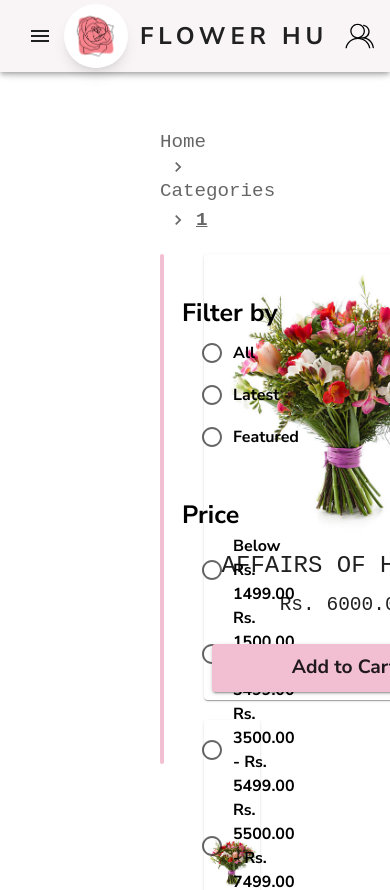
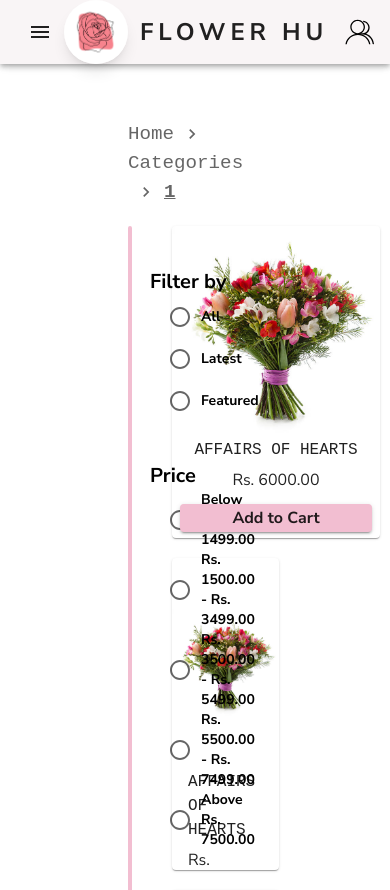
Before and after one commit to DaNoDya99/Flora, a React (Vite) app: page /products/1 in a window 390 px wide. Shown: the top 890 px of the page. Built offline with nearby package versions, Linux system fonts and the light colour scheme; grey boxes are pictures that could not be loaded.

Commit message:
Responsivness login, register, home and categories

```diff
--- a/src/components/card.jsx
+++ b/src/components/card.jsx
@@ -8,7 +8,7 @@ import ProductImage from "../assets/images/product.jpg";
 
 export default function ImgMediaCard() {
     return (
-        <Card sx={{ maxWidth: 280, maxHeight: 450}} className={'hover:scale-[101%] nunito-sans-light'}>
+        <Card sx={{ maxWidth: 280, maxHeight: 450 }} className={'hover:scale-[101%] nunito-sans-light max-2xl:w-[13em] max-2xl:h-[19.5em]'}>
             <CardMedia
                 component="img"
                 alt="green iguana"
@@ -17,30 +17,31 @@ export default function ImgMediaCard() {
                 sx={{
                     objectFit: 'contain',
                     objectPosition: 'center',
-                    width: 280,
-                    height: 280,
+                    // width: 280,
+                    // height: 280,
 
                 }}
+                className={'max-2xl:w-[13em] max-2xl:h-[13em]'}
             />
-            <CardContent className={'flex flex-col items-center'}>
-                <Typography gutterBottom variant="h5" component="div">
+            <CardContent className={'flex flex-col items-center'} sx={{ py: 0.5 }}>
+                <Typography gutterBottom component="div" className='max-2xl:text-sm font-semibold'>
                     AFFAIRS OF HEARTS
                 </Typography>
-                <Typography sx={{fontSize: '1.5em'}}>
+                <Typography className='max-2xl:text-sm'>
                     Rs. 6000.00
                 </Typography>
             </CardContent>
             <CardActions>
                 <Button variant="contained"
-                        color="secondary3"
-                        sx={{fontSize: '1.2em',
-                            fontWeight: 'bold',
-                            textTransform: 'none',
-                            width: 280,
-                            height: '2.5em',
-                        }}
-                        className={'nunito-sans-light'}
-                >Add to Cart
+                    color="secondary3"
+                    sx={{
+                        fontWeight: 'bold',
+                        textTransform: 'none',
+                        width: 280,
+                        height: '2em',
+                    }}
+
+                ><span className={'nunito-sans-light text-[1rem]'}>Add to Cart</span>
                 </Button>
             </CardActions>
         </Card>
--- a/src/components/descriptive-card.jsx
+++ b/src/components/descriptive-card.jsx
@@ -8,9 +8,9 @@ function DescriptiveCard(props) {
     return (
         <>
             <div className={size ? 'p-5 space-y-2 bg-secondary rounded-xl shadow-lg mx-2 w-[30%] min-h-[9em]'
-                : 'p-5 space-y-2 bg-secondary rounded-xl shadow-lg mx-2 w-[80%] min-h-[9em]'}>
-                <h1 className={'text-3xl font-semibold'}>{collection.name}</h1>
-                <p className={'text-lg text-justify'}>
+                : 'p-5 space-y-2 bg-secondary rounded-xl shadow-lg mx-2 w-[95%] min-h-[9em]'}>
+                <h1 className={'text-3xl font-semibold max-2xl:text-2xl'}>{collection.name}</h1>
+                <p className={'text-lg text-justify max-2xl:text-sm'}>
                     {/* eslint-disable-next-line react/no-unescaped-entities */}
                     {collection.description}</p>
             </div>
--- a/src/components/navbar.jsx
+++ b/src/components/navbar.jsx
@@ -12,10 +12,10 @@ import Tooltip from '@mui/material/Tooltip';
 import MenuItem from '@mui/material/MenuItem';
 import LogoImage from '../assets/images/logo-only-image.png';
 import AccountIcon from '../assets/svgs/account.svg';
-import {useSelector} from "react-redux";
-import {Link} from "react-router-dom";
+import { useSelector } from "react-redux";
+import { Link } from "react-router-dom";
 import Drawer from "@mui/material/Drawer";
-import {styled} from "@mui/material/styles";
+import { styled } from "@mui/material/styles";
 
 const pages = ["Categories", "About", "Contact"];
 
@@ -25,11 +25,11 @@ const DrawerStyled = styled(Drawer)(() => ({
 }))
 function ResponsiveAppBar() {
     const loggedIn = useSelector(state => state.customer.data.loggedIn);
-    const settings = loggedIn ? [{'name' : 'Profile','link' : '/auth/login'},
-        {'name' : 'Logout', 'link' : '/auth/logout'}] : [{'name' : 'Login', 'link' : '/auth/login'},
-        {'name' : 'Register', 'link' : '/auth/register'}];
+    const settings = loggedIn ? [{ 'name': 'Profile', 'link': '/auth/login' },
+    { 'name': 'Logout', 'link': '/auth/logout' }] : [{ 'name': 'Login', 'link': '/auth/login' },
+    { 'name': 'Register', 'link': '/auth/register' }];
 
-    let profile_image =  <img src={AccountIcon} className={"w-8 h-8"} alt="Account"/>
+    let profile_image = <img src={AccountIcon} className={"w-8 h-8"} alt="Account" />
 
     const [open, setOpen] = React.useState(false);
 
@@ -39,7 +39,7 @@ function ResponsiveAppBar() {
 
 
     if (loggedIn) {
-        profile_image = <img src={AccountIcon} className={"w-8 h-8"} alt="Account"/>
+        profile_image = <img src={AccountIcon} className={"w-8 h-8"} alt="Account" />
     }
 
     const [anchorElNav, setAnchorElNav] = React.useState(null);
@@ -62,10 +62,10 @@ function ResponsiveAppBar() {
 
     return (
         <AppBar position="sticky" color={"primary"} className={'nunito-sans-light'}>
-            <Container maxWidth="xl" className={"p-1"}>
+            <Container maxWidth="xl" className={"p-1 max-2xl:p-0"}>
                 <Toolbar disableGutters>
                     <Box>
-                        <img src={LogoImage} className="w-16 h-16 rounded-full shadow-lg max-[900px]:hidden" alt="logo"/>
+                        <img src={LogoImage} className="w-16 h-16 rounded-full shadow-lg max-[900px]:hidden max-2xl:w-12 max-2xl:h-12" alt="logo" />
                     </Box>
                     <Typography
                         variant="h6"
@@ -122,7 +122,7 @@ function ResponsiveAppBar() {
                             ))}
                         </Menu>
                     </Box>
-                    <img src={LogoImage} className="w-16 h-16 rounded-full shadow-lg min-[900px]:hidden" alt="logo"/>
+                    <img src={LogoImage} className="w-16 h-16 rounded-full shadow-lg min-[900px]:hidden" alt="logo" />
                     <Typography
                         variant="h5"
                         noWrap
@@ -147,10 +147,10 @@ function ResponsiveAppBar() {
                             <Button
                                 key={page}
                                 onClick={handleCloseNavMenu}
-                                sx={{ my: 2, color: 'black', display: 'block', marginX: 1}}
+                                sx={{ my: 2, color: 'black', display: 'block', marginX: 1 }}
                             >
-                                {page === 'Categories' ? <Typography textAlign="center" sx={{fontSize : 16}} onClick={toggleDrawer(true)}>{page}</Typography>
-                                    : <Typography textAlign="center" sx={{fontSize : 16}}>{page}</Typography>}
+                                {page === 'Categories' ? <Typography textAlign="center" sx={{ fontSize: 16 }} onClick={toggleDrawer(true)}>{page}</Typography>
+                                    : <Typography textAlign="center" sx={{ fontSize: 16 }}>{page}</Typography>}
                             </Button>
                         ))}
                     </Box>
@@ -189,44 +189,44 @@ function ResponsiveAppBar() {
                 </Toolbar>
             </Container>
             <DrawerStyled anchor={'left'} open={open} onClose={toggleDrawer(false)} hideBackdrop={false}>
-                <div className={'m-5 flex flex-col justify-center'}>
+                <div className={'m-5 flex flex-col justify-center max-2xl:my-0'}>
                     <div className={'w-full text-center'}>
-                        <h1 className={'text-4xl font-semibold'}>Our Collections</h1>
+                        <h1 className={'text-4xl font-bold max-2xl:text-3xl max-2xl:mt-5'}>Our Collections</h1>
                     </div>
-                    <div className={"my-10 space-y-5 mx-5"}>
+                    <div className={"my-10 space-y-5 mx-5 max-2xl:my-5 max-2xl:mx-2"}>
                         <div>
-                            <div className={'text-2xl'}>
+                            <div className={'text-2xl max-2xl:text-xl max-2xl:font-semibold'}>
                                 🎉 Occasional Delights
                             </div>
-                            <div className={'ms-14 my-4 space-y-4'}>
-                                <h2 className={'hover:font-semibold'}>- <Link to={'products/birthday'} onClick={toggleDrawer(false)}>Birthday</Link></h2>
-                                <h2 className={'hover:font-semibold'}>- <Link to={'#'}>Love & Romance</Link></h2>
-                                <h2 className={'hover:font-semibold'}>- <Link to={'#'}>Anniversary</Link></h2>
-                                <h2 className={'hover:font-semibold'}>- <Link to={'#'}>Wedding</Link></h2>
-                                <h2 className={'hover:font-semibold'}>- <Link to={'#'}>Congratulations</Link></h2>
+                            <div className={'ms-14 my-4 max-2xl:my-2 space-y-4 max-2xl:space-y-2'}>
+                                <h2 className={'hover:font-semibold max-2xl:text-sm max-2xl:font-semibold'}>- <Link to={'products/birthday'} onClick={toggleDrawer(false)}>Birthday</Link></h2>
+                                <h2 className={'hover:font-semibold max-2xl:text-sm max-2xl:font-semibold'}>- <Link to={'#'}>Love & Romance</Link></h2>
+                                <h2 className={'hover:font-semibold max-2xl:text-sm max-2xl:font-semibold'}>- <Link to={'#'}>Anniversary</Link></h2>
+                                <h2 className={'hover:font-semibold max-2xl:text-sm max-2xl:font-semibold'}>- <Link to={'#'}>Wedding</Link></h2>
+                                <h2 className={'hover:font-semibold max-2xl:text-sm max-2xl:font-semibold'}>- <Link to={'#'}>Congratulations</Link></h2>
                             </div>
                         </div>
                         <div>
-                            <div className={'text-2xl'}>
+                            <div className={'text-2xl max-2xl:text-xl max-2xl:font-semibold'}>
                                 🌷 Flower Type Elegance
                             </div>
-                            <div className={'ms-14 my-4 space-y-4'}>
-                                <h2 className={'hover:font-semibold'}>- <Link to={'#'}>Lilies</Link></h2>
-                                <h2 className={'hover:font-semibold'}>- <Link to={'#'}>Roses</Link></h2>
-                                <h2 className={'hover:font-semibold'}>- <Link to={'#'}>Chrysanthemums</Link></h2>
-                                <h2 className={'hover:font-semibold'}>- <Link to={'#'}>Gerbera</Link></h2>
-                                <h2 className={'hover:font-semibold'}>- <Link to={'#'}>Mix</Link></h2>
+                            <div className={'ms-14 my-4 max-2xl:my-2 space-y-4 max-2xl:space-y-2'}>
+                                <h2 className={'hover:font-semibold max-2xl:text-sm max-2xl:font-semibold'}>- <Link to={'#'}>Lilies</Link></h2>
+                                <h2 className={'hover:font-semibold max-2xl:text-sm max-2xl:font-semibold'}>- <Link to={'#'}>Roses</Link></h2>
+                                <h2 className={'hover:font-semibold max-2xl:text-sm max-2xl:font-semibold'}>- <Link to={'#'}>Chrysanthemums</Link></h2>
+                                <h2 className={'hover:font-semibold max-2xl:text-sm max-2xl:font-semibold'}>- <Link to={'#'}>Gerbera</Link></h2>
+                                <h2 className={'hover:font-semibold max-2xl:text-sm max-2xl:font-semibold'}>- <Link to={'#'}>Mix</Link></h2>
                             </div>
                         </div>
                         <div>
-                            <div className={'text-2xl'}>
+                            <div className={'text-2xl max-2xl:text-xl max-2xl:font-semibold'}>
                                 🌈 Colorful Blossoms
                             </div>
-                            <div className={'ms-14 my-4 space-y-4'}>
-                                <h2 className={'hover:font-semibold'}>- <Link to={'#'}>Pink</Link></h2>
-                                <h2 className={'hover:font-semibold'}>- <Link to={'#'}>Red</Link></h2>
-                                <h2 className={'hover:font-semibold'}>- <Link to={'#'}>White</Link></h2>
-                                <h2 className={'hover:font-semibold'}>- <Link to={'#'}>Yellow</Link></h2>
+                            <div className={'ms-14 my-4 max-2xl:my-2 space-y-4 max-2xl:space-y-2'}>
+                                <h2 className={'hover:font-semibold max-2xl:text-sm max-2xl:font-semibold'}>- <Link to={'#'}>Pink</Link></h2>
+                                <h2 className={'hover:font-semibold max-2xl:text-sm max-2xl:font-semibold'}>- <Link to={'#'}>Red</Link></h2>
+                                <h2 className={'hover:font-semibold max-2xl:text-sm max-2xl:font-semibold'}>- <Link to={'#'}>White</Link></h2>
+                                <h2 className={'hover:font-semibold max-2xl:text-sm max-2xl:font-semibold'}>- <Link to={'#'}>Yellow</Link></h2>
                             </div>
                         </div>
                     </div>
--- a/src/layouts/auth_layout.jsx
+++ b/src/layouts/auth_layout.jsx
@@ -15,7 +15,7 @@ function AuthLayout() {
                 <div className={"w-[40%]"}>
                     <img src={AuthBackgroundImage}
                          alt="background image"
-                        className={"object-cover w-full h-[90vh] mt-1 opacity-75"}
+                        className={"object-cover w-full h-screen mt-1 opacity-75"}
                     />
                 </div>
             </div>
--- a/src/pages/customer/products.jsx
+++ b/src/pages/customer/products.jsx
@@ -1,6 +1,6 @@
-import {Link, useLoaderData} from "react-router-dom";
+import { Link, useLoaderData } from "react-router-dom";
 import Breadcrumb from "../../components/breadcrumb.jsx";
-import {FormControl, FormControlLabel, FormLabel, Pagination, Radio, RadioGroup} from "@mui/material";
+import { FormControl, FormControlLabel, FormLabel, Pagination, Radio, RadioGroup } from "@mui/material";
 import AuthBackgroundImage from "../../assets/images/auth-background.jpg";
 import Typography from "@mui/material/Typography";
 import ImgMediaCard from "../../components/card.jsx";
@@ -9,66 +9,66 @@ function Products() {
     const category = useLoaderData();
 
     const path = [
-        {path: '/', name: 'Home',last: false},
-        {path: '/categories', name: 'Categories',last: false},
-        {path: `/products/${category}`, name: category[0].toUpperCase() + category.slice(1), last: true}
+        { path: '/', name: 'Home', last: false },
+        { path: '/categories', name: 'Categories', last: false },
+        { path: `/products/${category}`, name: category[0].toUpperCase() + category.slice(1), last: true }
     ];
 
     return (
-        <div className={'min-h-[90vh] py-14 px-[10em]'}>
+        <div className={'min-h-[90vh] py-14 px-[10em] max-2xl:px-[8em]'}>
             <Breadcrumb path={path} />
             <div className={'w-full flex min-h-[78vh] mt-5 nunito-sans-light'}>
-                <div className={'w-[20%] border-2 border-secondary3 rounded relative max-h-[60.4vh]'}>
-                    <img src={AuthBackgroundImage} alt="background image" className={'h-[60vh] object-cover opacity-30'}/>
+                <div className={'w-[20%] border-2 border-secondary3 rounded relative max-h-[60.4vh] max-2xl:w-[30%] max-2xl:max-h-[90vh]'}>
+                    <img src={AuthBackgroundImage} alt="background image" className={'h-[60vh] max-2xl:h-[89.3vh] object-cover opacity-30'} />
                     <div className={'space-y-10 absolute top-10 left-5'}>
                         <FormControl className={'nunito-sans-light'}>
-                            <FormLabel id="demo-radio-buttons-group-label" sx={{fontWeight : 'bold', fontSize:25, color : 'black'}}
-                                       className={'nunito-sans-light'} focused={false}>Filter by</FormLabel>
+                            <FormLabel id="demo-radio-buttons-group-label" sx={{ fontWeight: 'bold', fontSize: 25, color: 'black' }}
+                                className={'nunito-sans-light max-2xl:!text-xl'} focused={false}>Filter by</FormLabel>
                             <RadioGroup
                                 aria-labelledby="demo-radio-buttons-group-label"
                                 defaultValue="female"
                                 name="radio-buttons-group"
                                 className={'ms-5'}
                             >
-                                <FormControlLabel value="all" control={<Radio />} label={<Typography sx={{fontWeight : 'bold'}} className={'nunito-sans-light'}>All</Typography>}/>
-                                <FormControlLabel value="latest" control={<Radio />} label={<Typography sx={{fontWeight : 'bold'}} className={'nunito-sans-light'}>Latest</Typography>}/>
-                                <FormControlLabel value="top" control={<Radio />} label={<Typography sx={{fontWeight : 'bold'}} className={'nunito-sans-light'}>Featured</Typography>}/>
+                                <FormControlLabel value="all" control={<Radio />} label={<Typography sx={{ fontWeight: 'bold' }} className={'nunito-sans-light max-2xl:!text-sm'}>All</Typography>} />
+                                <FormControlLabel value="latest" control={<Radio />} label={<Typography sx={{ fontWeight: 'bold' }} className={'nunito-sans-light max-2xl:!text-sm'}>Latest</Typography>} />
+                                <FormControlLabel value="top" control={<Radio />} label={<Typography sx={{ fontWeight: 'bold' }} className={'nunito-sans-light max-2xl:!text-sm'}>Featured</Typography>} />
                             </RadioGroup>
                         </FormControl>
 
                         <FormControl className={'nunito-sans-light'}>
-                            <FormLabel id="demo-radio-buttons-group-label" sx={{fontWeight : 'bold', fontSize:25, color : 'black'}}
-                                       className={'nunito-sans-light'} focused={false}>Price</FormLabel>
+                            <FormLabel id="demo-radio-buttons-group-label" sx={{ fontWeight: 'bold', fontSize: 25, color: 'black' }}
+                                className={'nunito-sans-light max-2xl:!text-xl'} focused={false}>Price</FormLabel>
                             <RadioGroup
                                 aria-labelledby="demo-radio-buttons-group-label"
                                 defaultValue="female"
                                 name="radio-buttons-group"
                                 className={'ms-5'}
                             >
-                                <FormControlLabel value="<=1499" control={<Radio />} label={<Typography sx={{fontWeight : 'bold'}} className={'nunito-sans-light'}>Below Rs. 1499.00</Typography>}/>
-                                <FormControlLabel value="1500 - 3499" control={<Radio />} label={<Typography sx={{fontWeight : 'bold'}} className={'nunito-sans-light'}>Rs. 1500.00 - Rs. 3499.00</Typography>}/>
-                                <FormControlLabel value="3500 - 5499" control={<Radio />} label={<Typography sx={{fontWeight : 'bold'}} className={'nunito-sans-light'}>Rs. 3500.00 - Rs. 5499.00</Typography>}/>
-                                <FormControlLabel value="5500 - 7499" control={<Radio />} label={<Typography sx={{fontWeight : 'bold'}} className={'nunito-sans-light'}>Rs. 5500.00 - Rs. 7499.00</Typography>}/>
-                                <FormControlLabel value=">=7500" control={<Radio />} label={<Typography sx={{fontWeight : 'bold'}} className={'nunito-sans-light'}>Above Rs. 7500.00</Typography>}/>
+                                <FormControlLabel value="<=1499" control={<Radio />} label={<Typography sx={{ fontWeight: 'bold' }} className={'nunito-sans-light max-2xl:!text-sm'}>Below Rs. 1499.00</Typography>} />
+                                <FormControlLabel value="1500 - 3499" control={<Radio />} label={<Typography sx={{ fontWeight: 'bold' }} className={'nunito-sans-light max-2xl:!text-sm'}>Rs. 1500.00 - Rs. 3499.00</Typography>} />
+                                <FormControlLabel value="3500 - 5499" control={<Radio />} label={<Typography sx={{ fontWeight: 'bold' }} className={'nunito-sans-light max-2xl:!text-sm'}>Rs. 3500.00 - Rs. 5499.00</Typography>} />
+                                <FormControlLabel value="5500 - 7499" control={<Radio />} label={<Typography sx={{ fontWeight: 'bold' }} className={'nunito-sans-light max-2xl:!text-sm'}>Rs. 5500.00 - Rs. 7499.00</Typography>} />
+                                <FormControlLabel value=">=7500" control={<Radio />} label={<Typography sx={{ fontWeight: 'bold' }} className={'nunito-sans-light max-2xl:!text-sm'}>Above Rs. 7500.00</Typography>} />
                             </RadioGroup>
                         </FormControl>
                     </div>
                 </div>
                 <div className={'flex flex-wrap flex-row justify-between gap-5 ms-10 w-[80%]'}>
-                    <Link to={'/product/'+category+'/001'}>
-                        <ImgMediaCard/>
+                    <Link to={'/product/' + category + '/001'}>
+                        <ImgMediaCard />
                     </Link>
-                    <ImgMediaCard/>
-                    <ImgMediaCard/>
-                    <ImgMediaCard/>
-                    <ImgMediaCard/>
-                    <ImgMediaCard/>
-                    <ImgMediaCard/>
-                    <ImgMediaCard/>
+                    <ImgMediaCard />
+                    <ImgMediaCard />
+                    <ImgMediaCard />
+                    <ImgMediaCard />
+                    <ImgMediaCard />
+                    <ImgMediaCard />
+                    <ImgMediaCard />
                 </div>
             </div>
             <div className={'w-full flex justify-center mt-14'}>
-                <Pagination count={10} variant="outlined"/>
+                <Pagination count={10} variant="outlined" />
             </div>
         </div>
     );
```
Also changed, not shown: src/index.css (+20 -12 lines), src/pages/auth/login.jsx (+5 -5 lines), src/pages/auth/register.jsx (+4 -4 lines).
